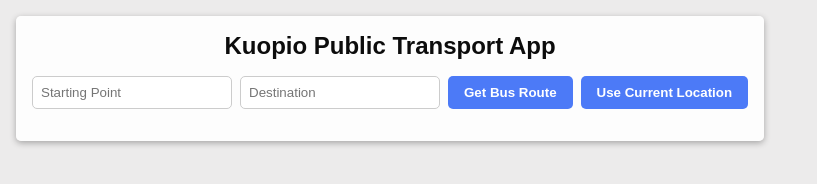
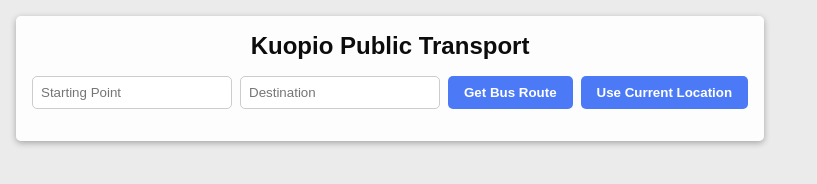
Before and after one commit to nikohoffren/kuopio-public-transport, a website: page index.html in a window 1280 px wide. Shown: the whole page, without its empty margins (0-817 px from the left). Drawn offline with Linux system fonts and the light colour scheme; no server answers.

Commit message:
change app name to "Kuopio Public Transport"

```diff
--- a/index.html
+++ b/index.html
@@ -9,13 +9,13 @@
     <meta property="og:title" content="Kuopio Public Transport App">
     <meta property="og:description" content="Find all the busses/bus routes, Vilkku-bicycles and Biketaxis in Kuopio/Siilinjärvi region">
     <meta property="og:image" content="">
-    <title>Kuopio Public Transport App</title>
+    <title>Kuopio Public Transport</title>
     <link rel="stylesheet" href="styles.css">
 </head>
 
 <body>
     <header>
-        <h1>Kuopio Public Transport App</h1>
+        <h1>Kuopio Public Transport</h1>
         <div class="input-container">
             <input id="start" type="text" placeholder="Starting Point" />
             <input id="end" type="text" placeholder="Destination" />
```
